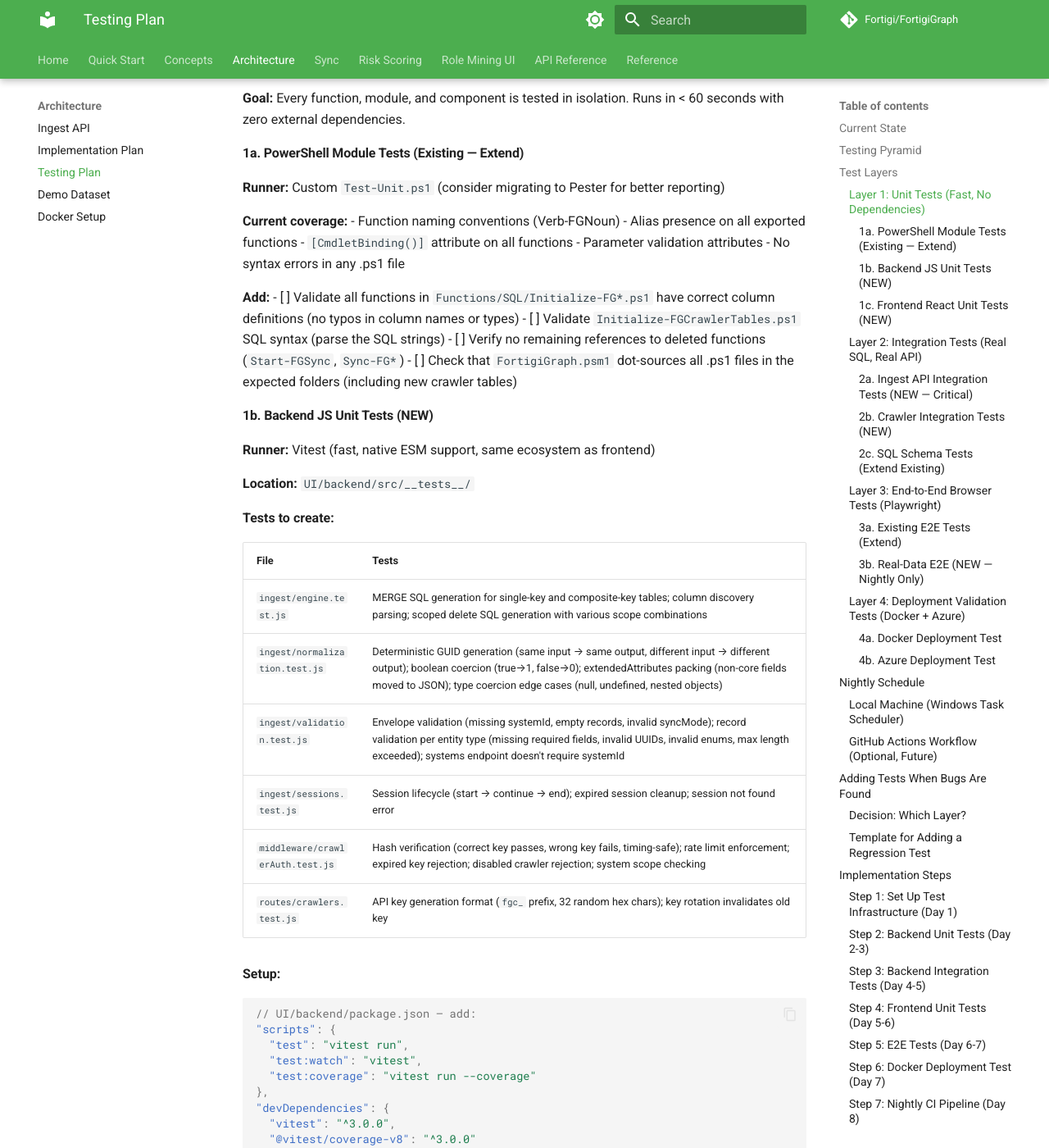
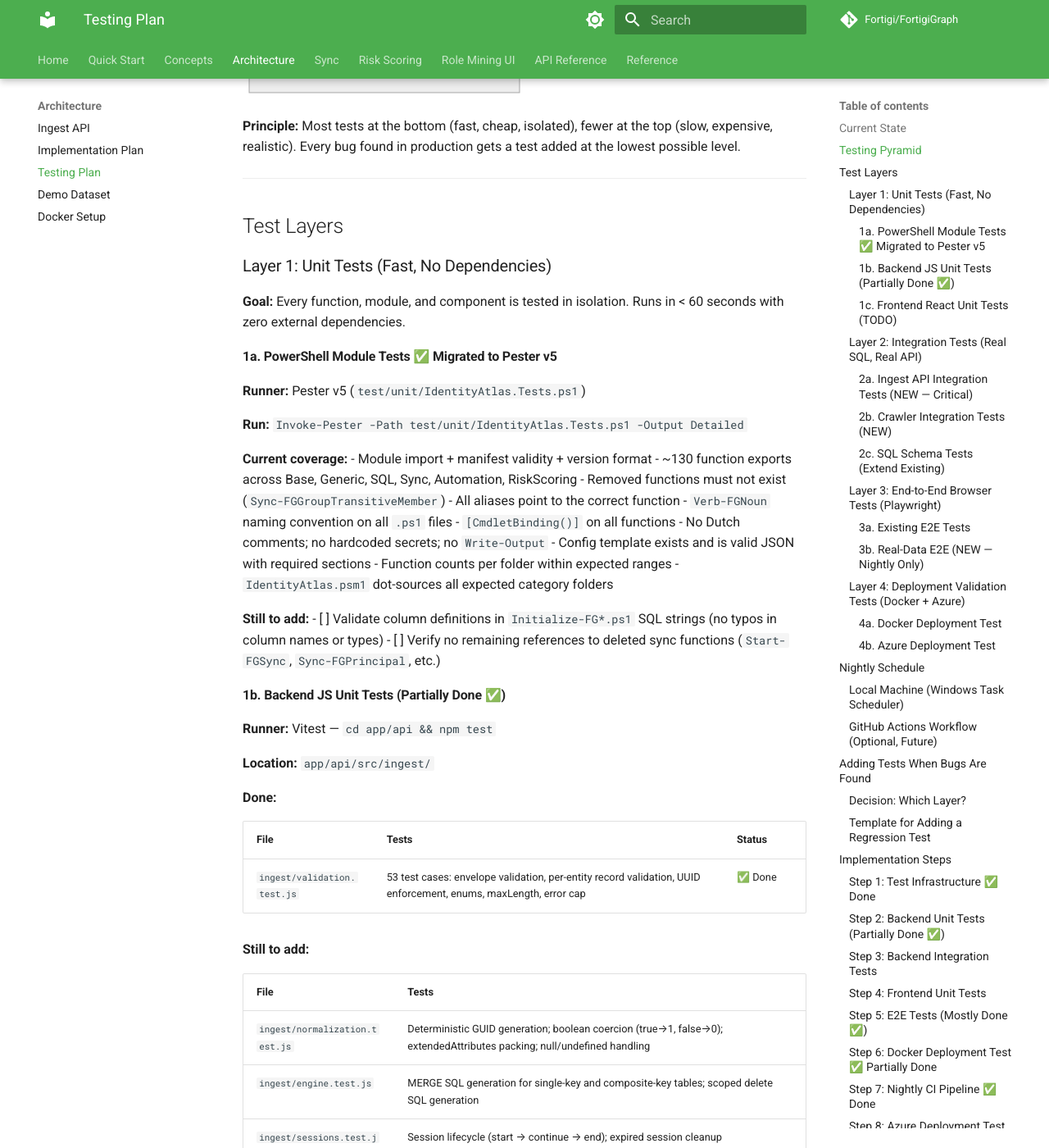
Before and after one commit to Fortigi/FortigiGraph, an MkDocs documentation site: the page built from docs/architecture/testing-plan.md, in a window 1280 px wide and 1400 px high, scrolled down 1816 px. Shown: the whole window at 82% size. Built offline with MkDocs 1.6.1 and Material for MkDocs 9.7.7, drawn with Linux system fonts in a browser that asks for light colours; comment, search, counter and statistics services are not loaded; some of the changed text lies outside the part shown.

Commit message:
New tests

````diff
--- a/docs/architecture/testing-plan.md
+++ b/docs/architecture/testing-plan.md
@@ -6,19 +6,21 @@ Comprehensive testing strategy for FortigiGraph — covering unit tests, integra
 
 ## Current State
 
-We have a solid foundation but significant gaps:
+| What Exists | What's Missing / In Progress |
+|---|---|
+| **Pester v5 unit tests** (`test/unit/IdentityAtlas.Tests.ps1`) — replaces homegrown runner | Backend JS integration tests (engine, sessions, crawlers) |
+| **Vitest API unit tests** (`app/api/src/ingest/validation.test.js`, 53 tests) | Frontend React component unit tests |
+| **Playwright E2E browser tests** (12 specs, including tag lifecycle) | Real-data E2E (ingest → API → UI verification) |
+| **PR pipeline** (PSScriptAnalyzer, ESLint, Pester+coverage, Vitest, Spectral, npm audit) | Automated nightly that provisions from scratch |
+| **ESLint flat config** (`app/ui/eslint.config.js`) | Frontend Vitest + React Testing Library |
+| **OpenAPI Spectral lint** in PR pipeline | Ingest engine + normalization unit tests |
+| Docker integration suite (`test/run-docker-tests.ps1`, 87 checks) | Code coverage for JS (coverage-v8) |
+| Nightly GitHub Actions workflow (fixed paths) | Azure DevOps pipeline |
+| Mock backend for E2E (`USE_SQL=false`) | |
+| Test datasets (Omada CSVs in `test/datasets/`) | |
+| Central test config (`test/test.config.json`) | |
 
-| What Exists | What's Missing |
-|---|---|
-| PowerShell unit tests (140+ function checks) | Backend JS unit/integration tests (0 `.test.js` files) |
-| Playwright E2E browser tests (11 specs) | Frontend React component unit tests (0 vitest/jest tests) |
-| PowerShell integration tests (SQL, sync, views) | **Ingest API tests** (new engine, crawlers — untested) |
-| REST API smoke tests via PowerShell | Docker deployment validation |
-| GitHub Actions + Azure DevOps CI definitions | Automated nightly that provisions from scratch |
-| Mock backend for E2E | Real-data E2E (ingest → API → UI verification) |
-| Test datasets (Omada CSVs) | Code coverage reporting |
-
-The biggest risk right now: the entire Ingest API layer (engine, validation, normalization, sessions, crawler auth, 12 endpoints) has no automated tests.
+The remaining highest-risk gap: the ingest engine (MERGE SQL generation, scoped deletes, sessions) and crawler auth middleware have no automated tests beyond the Docker integration suite.
 
 ---
 
@@ -50,71 +52,58 @@ graph TB
 
 **Goal:** Every function, module, and component is tested in isolation. Runs in < 60 seconds with zero external dependencies.
 
-#### 1a. PowerShell Module Tests (Existing — Extend)
+#### 1a. PowerShell Module Tests ✅ Migrated to Pester v5
 
-**Runner:** Custom `Test-Unit.ps1` (consider migrating to Pester for better reporting)
+**Runner:** Pester v5 (`test/unit/IdentityAtlas.Tests.ps1`)
+
+**Run:** `Invoke-Pester -Path test/unit/IdentityAtlas.Tests.ps1 -Output Detailed`
 
 **Current coverage:**
-- Function naming conventions (Verb-FGNoun)
-- Alias presence on all exported functions
-- `[CmdletBinding()]` attribute on all functions
-- Parameter validation attributes
-- No syntax errors in any .ps1 file
+- Module import + manifest validity + version format
+- ~130 function exports across Base, Generic, SQL, Sync, Automation, RiskScoring
+- Removed functions must not exist (`Sync-FGGroupTransitiveMember`)
+- All aliases point to the correct function
+- `Verb-FGNoun` naming convention on all `.ps1` files
+- `[CmdletBinding()]` on all functions
+- No Dutch comments; no hardcoded secrets; no `Write-Output`
+- Config template exists and is valid JSON with required sections
+- Function counts per folder within expected ranges
+- `IdentityAtlas.psm1` dot-sources all expected category folders
 
-**Add:**
-- [ ] Validate all functions in `Functions/SQL/Initialize-FG*.ps1` have correct column definitions (no typos in column names or types)
-- [ ] Validate `Initialize-FGCrawlerTables.ps1` SQL syntax (parse the SQL strings)
-- [ ] Verify no remaining references to deleted functions (`Start-FGSync`, `Sync-FG*`)
-- [ ] Check that `FortigiGraph.psm1` dot-sources all .ps1 files in the expected folders (including new crawler tables)
+**Still to add:**
+- [ ] Validate column definitions in `Initialize-FG*.ps1` SQL strings (no typos in column names or types)
+- [ ] Verify no remaining references to deleted sync functions (`Start-FGSync`, `Sync-FGPrincipal`, etc.)
 
-#### 1b. Backend JS Unit Tests (NEW)
+#### 1b. Backend JS Unit Tests (Partially Done ✅)
 
-**Runner:** Vitest (fast, native ESM support, same ecosystem as frontend)
+**Runner:** Vitest — `cd app/api && npm test`
 
-**Location:** `UI/backend/src/__tests__/`
+**Location:** `app/api/src/ingest/`
 
-**Tests to create:**
+**Done:**
+
+| File | Tests | Status |
+|---|---|---|
+| `ingest/validation.test.js` | 53 test cases: envelope validation, per-entity record validation, UUID enforcement, enums, maxLength, error cap | ✅ Done |
+
+**Still to add:**
 
 | File | Tests |
 |---|---|
-| `ingest/engine.test.js` | MERGE SQL generation for single-key and composite-key tables; column discovery parsing; scoped delete SQL generation with various scope combinations |
-| `ingest/normalization.test.js` | Deterministic GUID generation (same input → same output, different input → different output); boolean coercion (true→1, false→0); extendedAttributes packing (non-core fields moved to JSON); type coercion edge cases (null, undefined, nested objects) |
-| `ingest/validation.test.js` | Envelope validation (missing systemId, empty records, invalid syncMode); record validation per entity type (missing required fields, invalid UUIDs, invalid enums, max length exceeded); systems endpoint doesn't require systemId |
-| `ingest/sessions.test.js` | Session lifecycle (start → continue → end); expired session cleanup; session not found error |
-| `middleware/crawlerAuth.test.js` | Hash verification (correct key passes, wrong key fails, timing-safe); rate limit enforcement; expired key rejection; disabled crawler rejection; system scope checking |
-| `routes/crawlers.test.js` | API key generation format (`fgc_` prefix, 32 random hex chars); key rotation invalidates old key |
+| `ingest/normalization.test.js` | Deterministic GUID generation; boolean coercion (true→1, false→0); extendedAttributes packing; null/undefined handling |
+| `ingest/engine.test.js` | MERGE SQL generation for single-key and composite-key tables; scoped delete SQL generation |
+| `ingest/sessions.test.js` | Session lifecycle (start → continue → end); expired session cleanup |
+| `middleware/crawlerAuth.test.js` | Hash verification; rate limit enforcement; expired key rejection |
 
-**Setup:**
+**Setup already done:**
+- `vitest` in `app/api/package.json` devDependencies
+- `"test": "vitest run"` script in `app/api/package.json`
 
-```json
-// UI/backend/package.json — add:
-"scripts": {
-  "test": "vitest run",
-  "test:watch": "vitest",
-  "test:coverage": "vitest run --coverage"
-},
-"devDependencies": {
-  "vitest": "^3.0.0",
-  "@vitest/coverage-v8": "^3.0.0"
-}
-```
-
-```js
-// UI/backend/vitest.config.js
-import { defineConfig } from 'vitest/config';
-export default defineConfig({
-  test: {
-    globals: true,
-    environment: 'node',
-  },
-});
-```
-
-#### 1c. Frontend React Unit Tests (NEW)
+#### 1c. Frontend React Unit Tests (TODO)
 
 **Runner:** Vitest + React Testing Library
 
-**Location:** `UI/frontend/src/__tests__/`
+**Location:** `app/ui/src/__tests__/`
 
 **Tests to create:**
 
@@ -126,21 +115,20 @@ export default defineConfig({
 | `hooks/useEntityPage.test.js` | Search filtering; pagination state; tag operations |
 | `ingest validation (shared)` | Any shared validation logic used client-side |
 
-**Setup:**
+**Setup needed:**
+
+```bash
+cd app/ui
+npm install -D vitest @vitest/coverage-v8 @testing-library/react @testing-library/jest-dom jsdom
+```
+
+Add to `app/ui/package.json`:
 
 ```json
-// UI/frontend/package.json — add:
 "scripts": {
   "test": "vitest run",
   "test:watch": "vitest",
   "test:coverage": "vitest run --coverage"
-},
-"devDependencies": {
-  "vitest": "^3.0.0",
-  "@vitest/coverage-v8": "^3.0.0",
-  "@testing-library/react": "^16.0.0",
-  "@testing-library/jest-dom": "^6.0.0",
-  "jsdom": "^25.0.0"
 }
 ```
 
@@ -197,19 +185,22 @@ export default defineConfig({
 
 **Goal:** Verify the full stack works from a user's perspective — data ingested via API shows up correctly in the UI.
 
-#### 3a. Existing E2E Tests (Extend)
+#### 3a. Existing E2E Tests
 
-**Location:** `UI/frontend/e2e/`
+**Location:** `app/ui/e2e/`
 
-**Existing specs (11):** navigation, matrix, users, groups, access-packages, sync-log, risk-scoring, org-chart, performance, detail-pages, identities
+**Current specs (12):** navigation ✅, matrix ✅, tags ✅ (new), users-page ✅, groups-page ✅, access-packages ✅, sync-log ✅, risk-scoring ✅, org-chart ✅, performance ✅, detail-pages ✅, identities ✅
 
-**Add these specs:**
+All specs run against the mock backend (`USE_SQL=false, AUTH_ENABLED=false`). Playwright config starts both servers automatically.
+
+The `navigation.spec.js` was updated to match the current app state: "Identity Atlas" title/heading, correct tab labels (Resources not Groups, Business Roles not Access Packages), optional tabs excluded from the always-visible assertion.
+
+**Still to add:**
 
 | Spec | Tests |
 |---|---|
-| `crawlers.spec.js` | Crawlers page loads; register crawler shows key; enable/disable toggle works; audit log expands; no console errors |
 | `swagger.spec.js` | `/api/docs` loads Swagger UI; spec renders without errors |
-| `ingest-data-flow.spec.js` | After ingest: resources page shows ingested resources; users page shows ingested principals; matrix shows assignments; detail pages show version history; sync log shows ingest entries |
+| `ingest-data-flow.spec.js` | After real ingest: resources/users/matrix/sync-log show data |
 
 #### 3b. Real-Data E2E (NEW — Nightly Only)
 
@@ -528,57 +519,59 @@ it('should [describe expected behavior] (regression: [issue-description])', asyn
 
 ## Implementation Steps
 
-### Step 1: Set Up Test Infrastructure (Day 1)
+### Step 1: Test Infrastructure ✅ Done
 
-- [ ] Add Vitest to backend: `npm install -D vitest @vitest/coverage-v8` in `UI/backend/`
-- [ ] Add `vitest.config.js` to `UI/backend/`
-- [ ] Add test scripts to `UI/backend/package.json`
-- [ ] Add Vitest + Testing Library to frontend: `npm install -D vitest @vitest/coverage-v8 @testing-library/react @testing-library/jest-dom jsdom` in `UI/frontend/`
-- [ ] Add `vitest.config.js` to `UI/frontend/`
-- [ ] Add test scripts to `UI/frontend/package.json`
-- [ ] Create directory structure: `UI/backend/src/__tests__/`, `UI/backend/src/__tests__/integration/`, `UI/frontend/src/__tests__/`
+- [x] Add Vitest to `app/api/package.json` (devDependencies + `"test"` script)
+- [x] Add ESLint flat config to `app/ui/eslint.config.js`
+- [x] Migrate PowerShell unit tests to Pester v5 (`test/unit/IdentityAtlas.Tests.ps1`)
+- [x] PR pipeline (`.github/workflows/pr.yml`) — PSScriptAnalyzer, ESLint, Pester+coverage, Vitest, Spectral, npm audit
+- [x] Central test config (`test/test.config.json`)
+- [x] Fix nightly workflow paths (`test/automation/github-nightly-tests.yml`)
+- [ ] Add Vitest + Testing Library to `app/ui` for React component tests
+- [ ] Create `app/ui/src/__tests__/` directory structure
 
-### Step 2: Backend Unit Tests (Day 2-3)
+### Step 2: Backend Unit Tests (Partially Done ✅)
 
-- [ ] `ingest/validation.test.js` — all envelope and record validation rules
+- [x] `ingest/validation.test.js` — 53 test cases covering all envelope + record validation rules
 - [ ] `ingest/normalization.test.js` — GUID generation, type coercion, extendedAttributes
 - [ ] `ingest/engine.test.js` — SQL generation logic (mock the pool, test the SQL strings)
 - [ ] `middleware/crawlerAuth.test.js` — hash verification, rate limiting, scope checking
 
-### Step 3: Backend Integration Tests (Day 4-5)
+### Step 3: Backend Integration Tests
 
-- [ ] Set up Docker SQL in CI (service container)
+- [ ] Set up Docker SQL in CI (service container in GitHub Actions)
 - [ ] `ingest-engine.integration.test.js` — full merge + delete cycle against real SQL
 - [ ] `ingest-endpoints.integration.test.js` — HTTP calls to each endpoint
 - [ ] `crawler-auth.integration.test.js` — full key lifecycle
 
-### Step 4: Frontend Unit Tests (Day 5-6)
+### Step 4: Frontend Unit Tests
 
 - [ ] `CrawlersPage.test.jsx` — render, register, toggle
 - [ ] `exportToExcel.test.js` — column mapping, color assignment
 - [ ] `useEntityPage.test.js` — search, pagination state
 
-### Step 5: E2E Tests (Day 6-7)
+### Step 5: E2E Tests (Mostly Done ✅)
 
-- [ ] `crawlers.spec.js` — Playwright tests for crawler admin page
+- [x] `tags.spec.js` — tag lifecycle via API (create → assign → filter → delete)
+- [x] Fixed `navigation.spec.js` — corrected stale tab labels and title after rebrand
 - [ ] `swagger.spec.js` — Swagger UI loads
-- [ ] `ingest-data-flow.spec.js` — data visible in UI after ingest
+- [ ] `ingest-data-flow.spec.js` — data visible in UI after real ingest
 
-### Step 6: Docker Deployment Test (Day 7)
+### Step 6: Docker Deployment Test ✅ Partially Done
 
-- [ ] `_Test/Test-DockerDeployment.ps1` — full provisioning script
-- [ ] Integrate into GitHub Actions as `docker-integration` job
+- [x] `test/run-docker-tests.ps1` — 87 checks covering infrastructure, API, crawler auth, demo dataset, schema, data counts, integrity, business logic, matrix + tag API
+- [ ] Integrate Docker tests into GitHub Actions nightly pipeline as a dedicated job
 
-### Step 7: Nightly CI Pipeline (Day 8)
+### Step 7: Nightly CI Pipeline ✅ Done
 
-- [ ] Create `.github/workflows/nightly-tests.yml`
+- [x] `test/automation/github-nightly-tests.yml` — fixed paths, migrated to Pester
+- [x] PR pipeline at `.github/workflows/pr.yml`
 - [ ] Configure secrets in GitHub repository settings
-- [ ] Run first nightly manually to validate
-- [ ] Set up notification (Slack/email) on failure
+- [ ] Set up failure notification (Slack/email)
 
-### Step 8: Azure Deployment Test (Day 9-10)
+### Step 8: Azure Deployment Test
 
-- [ ] `_Test/Test-AzureDeployment.ps1` — ephemeral resource group, full deploy + test + cleanup
+- [ ] `test/Test-AzureDeployment.ps1` — ephemeral resource group, full deploy + test + cleanup
 - [ ] Add as optional job in nightly pipeline
 
 ---
````
Also changed, not shown: CHANGES.md (+3 -0 lines), 4 other files.
